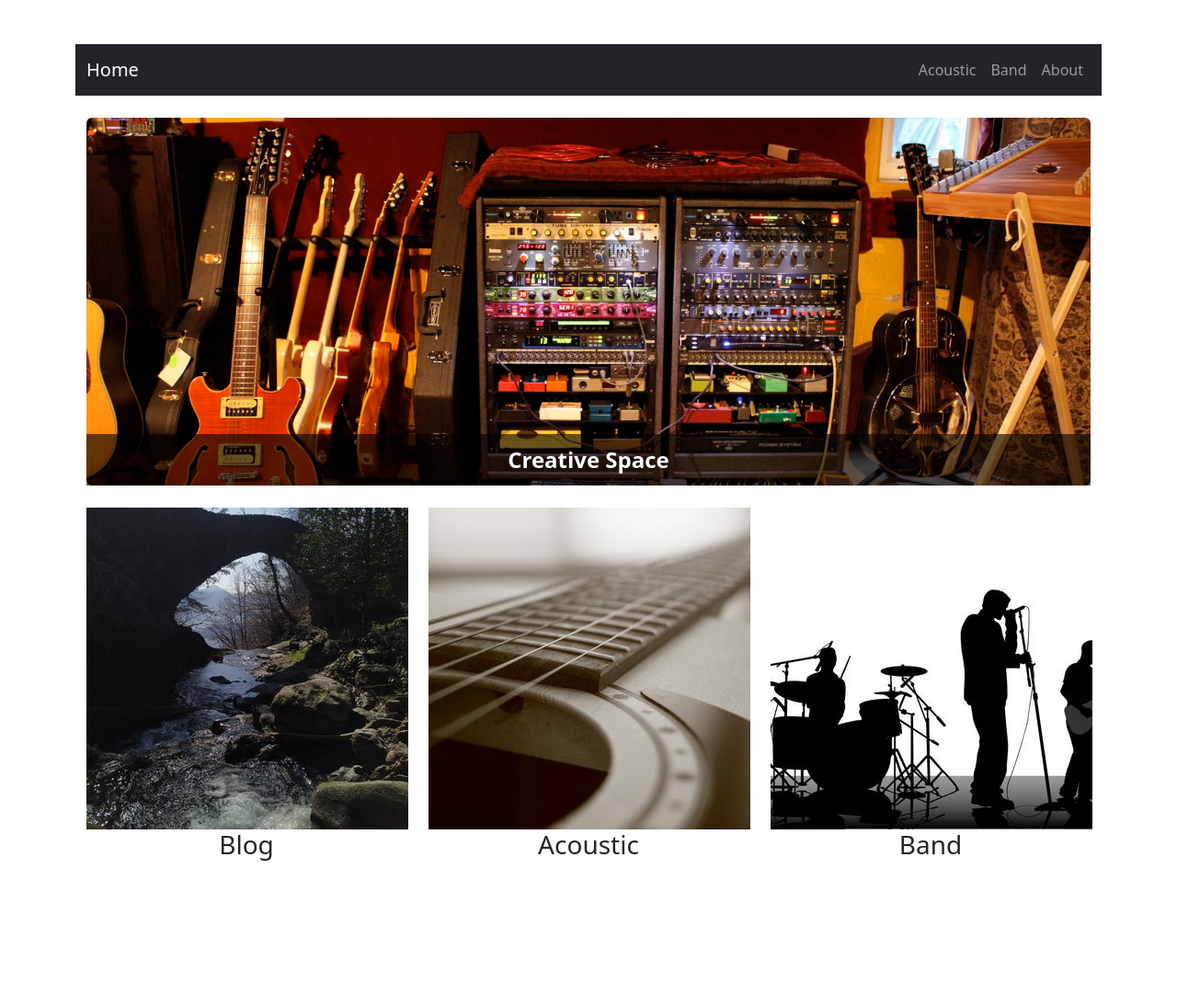
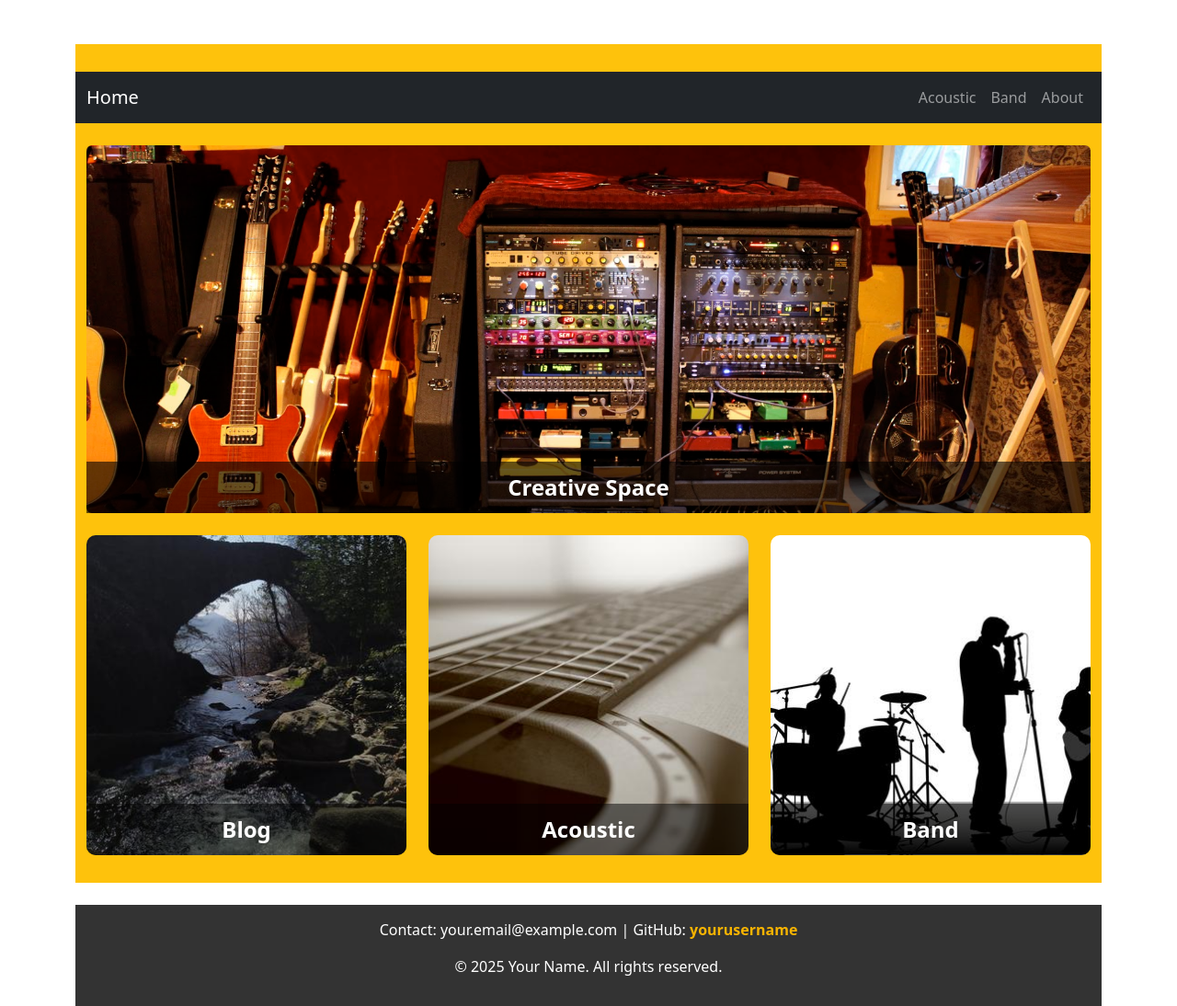
Before and after one commit to sparkvilla/CreativeSpace_app, a Flask app: page / in a window 1280 px wide. Shown: the whole page at 92% size. Before the commit the page ends 936 px from the top, so only its background shows below. Run offline with Flask 3, Linux system fonts and the light colour scheme.

Commit message:
added background

```diff
--- a/app.py
+++ b/app.py
@@ -2,12 +2,19 @@ import json
 import os
 from flask import Flask, render_template, request, redirect, url_for
 from PIL import Image, ImageOps
+from datetime import datetime
+
 
 app = Flask(__name__)
 UPLOAD_FOLDER = "static/uploads"
 SONGS_FILE = "data/projects.json"
 BLOGS_FILE = "data/blogs.json"
 app.config["UPLOAD_FOLDER"] = UPLOAD_FOLDER
+
+
+@app.context_processor
+def inject_year():
+    return {"current_year": datetime.now().year}
 
 
 # Function to load songs from JSON
--- a/static/css/style.css
+++ b/static/css/style.css
@@ -1,3 +1,13 @@
+/* Light background for the entire page */
+.page-background {
+    background-color: #fec20c;
+    /* Light green */
+    min-height: 100vh;
+    /* Ensure full height */
+    padding: 30px 0;
+    /* Some spacing around */
+}
+
 .header-image {
     width: 100%;
     /* Adjust width */
@@ -15,6 +25,18 @@
     width: 100%;
 }
 
+.category-container {
+    position: relative;
+    display: inline-block;
+    width: 100%;
+}
+
+.category-image {
+    width: 100%;
+    height: auto;
+    border-radius: 10px;
+}
+
 .text-overlay {
     position: absolute;
     bottom: 0;
@@ -26,3 +48,36 @@
     font-weight: bold;
     padding: 10px 0;
 }
+
+.overlay-text {
+    position: absolute;
+    bottom: 0;
+    left: 0;
+    width: 100%;
+    background: rgba(0, 0, 0, 0.5);
+    /* Semi-transparent black */
+    color: white;
+    text-align: center;
+    font-size: 1.5em;
+    font-weight: bold;
+    padding: 10px;
+    border-radius: 0 0 10px 10px;
+}
+
+.footer {
+    background: #333;
+    color: white;
+    padding: 15px 0;
+    position: relative;
+    width: 100%;
+}
+
+.footer a {
+    color: #f8b400;
+    text-decoration: none;
+    font-weight: bold;
+}
+
+.footer a:hover {
+    text-decoration: underline;
+}
--- a/templates/base.html
+++ b/templates/base.html
@@ -10,6 +10,7 @@
 </head>
 
 <body class="container mt-5">
+    <div class="page-background">
         <nav class="navbar navbar-expand-lg navbar-dark bg-dark">
             <div class="container">
                 <a class="navbar-brand" href="/">Home</a>
@@ -37,6 +38,15 @@
         <div class="container">
             {% block content %}{% endblock %}
         </div>
+    </div>
+</body>
+<footer class="footer mt-4">
+    <div class="container text-center">
+        <p>Contact: your.email@example.com | GitHub: <a href="https://github.com/yourusername"
+                target="_blank">yourusername</a></p>
+        <p>&copy; {{ current_year }} Your Name. All rights reserved.</p>
+    </div>
+</footer>
 
 <script src="https://cdn.jsdelivr.net/npm/bootstrap@5.3.0/dist/js/bootstrap.bundle.min.js"></script>
 </body>
--- a/templates/index.html
+++ b/templates/index.html
@@ -4,23 +4,29 @@
 
 {% block content %}
 <div class="row text-center mt-4">
-    <div class="col-md-4">
-        <a href="/blog">
-            <img src="{{ url_for('static', filename='nature.jpg') }}" class="category-image" alt="Blog">
+    <div class="col-md-4" class="category-link">
+        <div class="category-container">
+            <a href="/blog">
+                <img src="{{ url_for('static', filename='nature.jpg') }}" class="category-image" alt="Blog">
+                <div class="overlay-text">Blog</div>
+        </div>
         </a>
-        <h3>Blog</h3>
     </div>
-    <div class="col-md-4">
-        <a href="/music/acoustic">
-            <img src="{{ url_for('static', filename='acoustic.jpg') }}" class="category-image" alt="Acoustic">
+    <div class="col-md-4" class="category-link">
+        <div class="category-container">
+            <a href="/music/acoustic">
+                <img src="{{ url_for('static', filename='acoustic.jpg') }}" class="category-image" alt="Acoustic">
+                <div class="overlay-text">Acoustic</div>
+        </div>
         </a>
-        <h3>Acoustic</h3>
     </div>
-    <div class="col-md-4">
-        <a href="/music/band">
-            <img src="{{ url_for('static', filename='band.jpg') }}" class="category-image" alt="Band">
+    <div class="col-md-4" class="category-link">
+        <div class="category-container">
+            <a href=" /music/band">
+                <img src="{{ url_for('static', filename='band.jpg') }}" class="category-image" alt="Band">
+                <div class="overlay-text">Band</div>
+        </div>
         </a>
-        <h3>Band</h3>
     </div>
 </div>
 {% endblock %}
```
Lines whose indentation alone changed are shown as unchanged.
